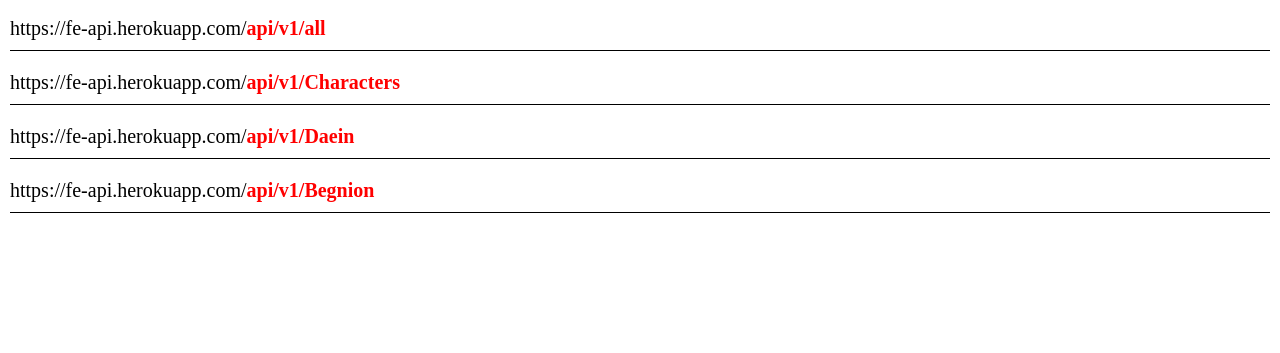
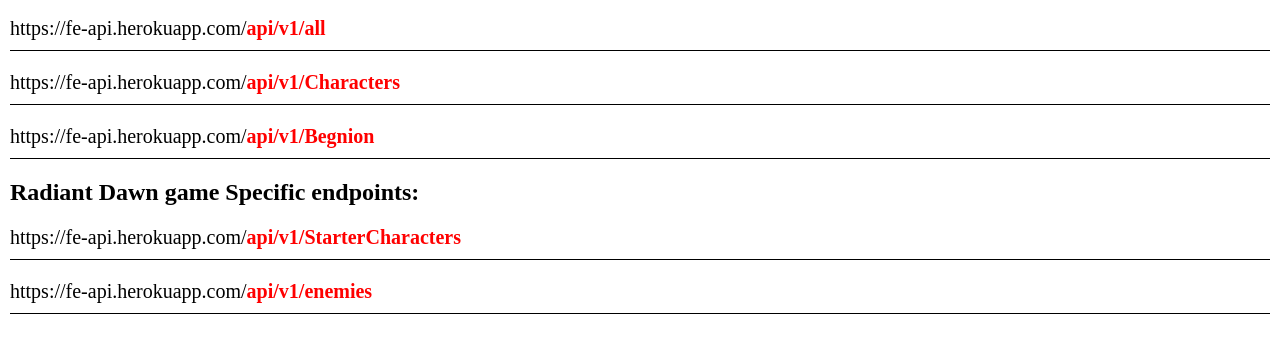
Before and after one commit to shiratap/FE-API, a website: page public/index.html in a window 1280 px wide. Shown: the part 57-410 px from the top of the page. Drawn offline with Linux system fonts and the light colour scheme.

Commit message:
Readme and index page update

```diff
--- a/public/index.html
+++ b/public/index.html
@@ -20,14 +20,21 @@
         </a>
       </div>
       <div class="endpoint">
-          <a href="/api/v1/Daein">
-        https://fe-api.herokuapp.com/<strong>api/v1/Daein</strong>
+        <a href="/api/v1/Begnion">
+          https://fe-api.herokuapp.com/<strong>api/v1/Begnion</strong>
+        </a>
+      </div>
+      <h2>Radiant Dawn game Specific endpoints:</h2>
+      <div class="endpoint">
+        <a href="/api/v1/StarterCharacters">
+          https://fe-api.herokuapp.com/<strong>api/v1/StarterCharacters</strong>
         </a>
       </div>
       <div class="endpoint">
-          <a href="/api/v1/Begnion">
-        https://fe-api.herokuapp.com/<strong>api/v1/Begnion</strong>
-        </a>
-      </div>
+        <a href="/api/v1/enemies">
+      https://fe-api.herokuapp.com/<strong>api/v1/enemies</strong>
+      </a>
+    </div>
+
   </body>
 </html>
--- a/public/styles.css
+++ b/public/styles.css
@@ -20,3 +20,6 @@
   padding-bottom: 10px;
   border-bottom: 1px solid black;
 }
+h2 {
+  margin-left: 10px;
+}
```
Also changed, not shown: README.md.
